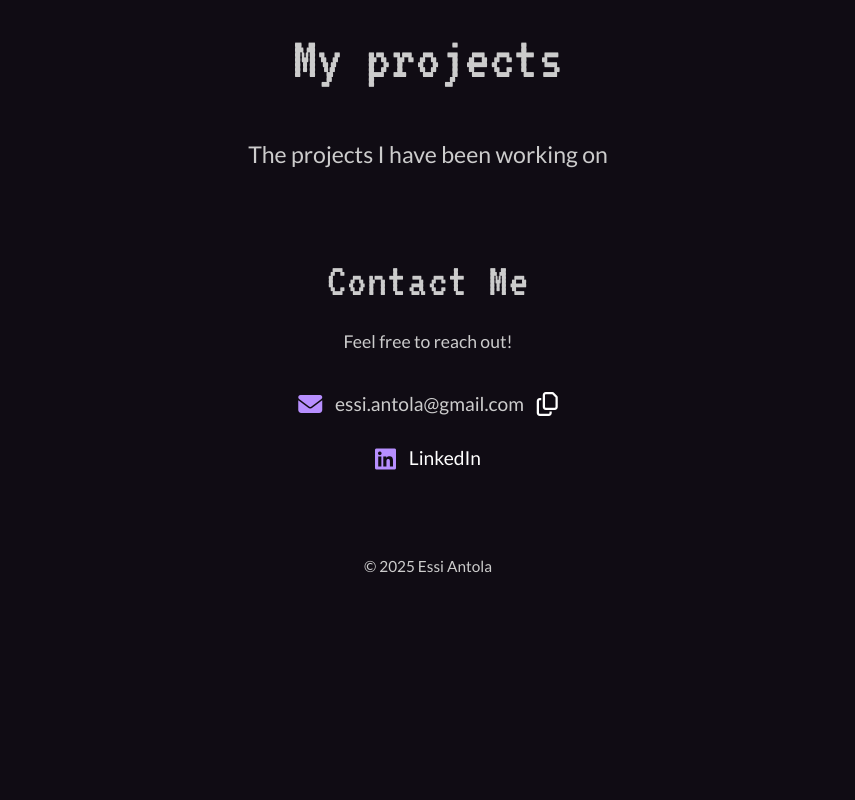
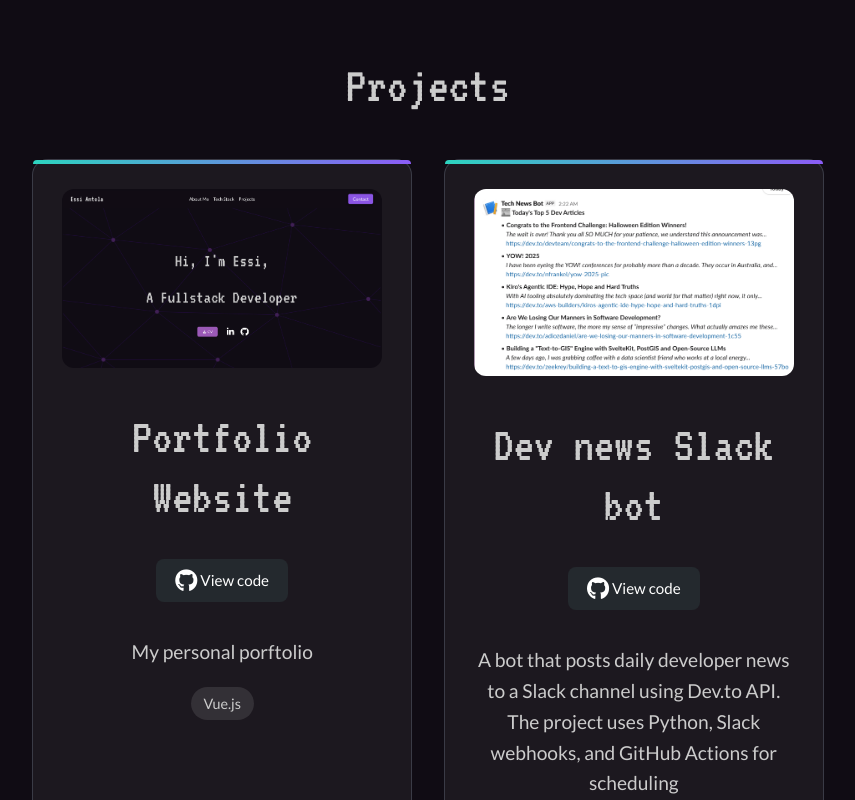
Before and after one commit to ezbaa/portfolio, a Vue app: page / in a window 1280 px wide. Shown: the part 2300-3100 px from the top of the page, without its empty margins (212-1067 px from the left). Before the commit the page ends 2894 px from the top, so only its background shows below. Built offline with nearby package versions, Linux system fonts and the light colour scheme.

Commit message:
Add ProjectCard section

```diff
--- /dev/null
+++ b/src/components/ProjectCard.vue
@@ -0,0 +1,110 @@
+<template>
+  <div class="project-card">
+    <img v-if="image" :src="image" alt="" class="project-image" />
+
+    <h3>{{ title }}</h3>
+
+    <a
+      class="github-button"
+      :href="githubUrl"
+      target="_blank"
+      rel="noopener noreferrer"
+    >
+      <i class="fa-brands fa-github fa-xl" id="icon" style="color: #ffffff"></i>
+      View code
+    </a>
+
+    <p class="description">
+      {{ description }}
+    </p>
+
+    <div class="tech">
+      <span v-for="tech in techStack" :key="tech" class="tech-item">
+        {{ tech }}
+      </span>
+    </div>
+  </div>
+</template>
+
+<script setup>
+defineProps({
+  title: String,
+  description: String,
+  image: String,
+  techStack: Array,
+  githubUrl: String,
+});
+</script>
+
+<style scoped>
+.project-card {
+  background-color: rgba(255, 255, 255, 0.05);
+  border-radius: 16px;
+  padding: 1.8rem;
+  width: 320px;
+  text-align: center;
+  transition:
+    transform 0.3s,
+    background-color 0.3s;
+  border: 1px solid rgba(148, 163, 184, 0.25);
+  position: relative;
+}
+
+.project-card::before {
+  content: "";
+  position: absolute;
+  top: 0;
+  left: 0;
+  height: 4px;
+  width: 100%;
+  background: linear-gradient(90deg, #2dd4bf, #8b5cf6);
+  border-radius: 16px 16px 0 0;
+}
+
+.project-card:hover {
+  transform: translateY(-6px);
+  background-color: rgba(255, 255, 255, 0.1);
+}
+
+.project-image {
+  width: 100%;
+  border-radius: 12px;
+  margin-bottom: 1rem;
+}
+
+.tech {
+  display: flex;
+  flex-wrap: wrap;
+  justify-content: center;
+  gap: 0.6rem;
+  margin-bottom: 1.4rem;
+}
+
+.tech-item {
+  background-color: rgba(255, 255, 255, 0.1);
+  padding: 0.3rem 0.8rem;
+  border-radius: 999px;
+  font-size: 0.9rem;
+}
+
+.github-button {
+  display: inline-block;
+  padding: 0.6rem 1.2rem;
+  margin-bottom: 1rem;
+  border-radius: 8px;
+  background-color: #24292e;
+  color: #fff;
+  text-decoration: none;
+  font-size: 0.95rem;
+}
+
+.github-button:hover {
+  background-color: #333;
+}
+
+h3 {
+  font-size: 50px;
+  margin-top: 1rem;
+  margin-bottom: 2rem;
+}
+</style>
--- a/src/components/Projects.vue
+++ b/src/components/Projects.vue
@@ -1,9 +1,55 @@
-<script setup></script>
 <template>
-  <div id="projects">
-    <h1>My projects</h1>
-    <p>The projects I have been working on</p>
-  </div>
+  <section id="projects" class="projects">
+    <h2>Projects</h2>
+
+    <div class="projects-grid">
+      <ProjectCard
+        v-for="project in projects"
+        :key="project.id"
+        :title="project.title"
+        :description="project.description"
+        :image="project.image"
+        :techStack="project.techStack"
+        :githubUrl="project.githubUrl"
+      />
+    </div>
+  </section>
 </template>
 
-<style scoped></style>
+<script setup>
+import ProjectCard from "./ProjectCard.vue";
+
+const projects = [
+  {
+    title: "Portfolio Website",
+    description: "My personal porftolio",
+    image: "/portfolio.png",
+    techStack: ["Vue.js"],
+    githubUrl: "https://github.com/ezbaa/portfolio",
+  },
+  {
+    title: "Dev news Slack bot",
+    description:
+      "A bot that posts daily developer news to a Slack channel using Dev.to API. The project uses Python, Slack webhooks, and GitHub Actions for scheduling",
+    image: "/slack_bot.png",
+    techStack: ["Python"],
+    githubUrl: "https://github.com/ezbaa/slack-dev-news-bot",
+  },
+];
+</script>
+
+<style scoped>
+.projects {
+  font-size: 1rem;
+  padding: 2rem;
+  text-align: center;
+}
+
+.projects-grid {
+  display: flex;
+  flex-wrap: wrap;
+  justify-content: center;
+  gap: 2rem;
+  margin-top: 2rem;
+}
+</style>
```
Also changed, not shown: public/portfolio.png (added), public/slack_bot.png (added).
